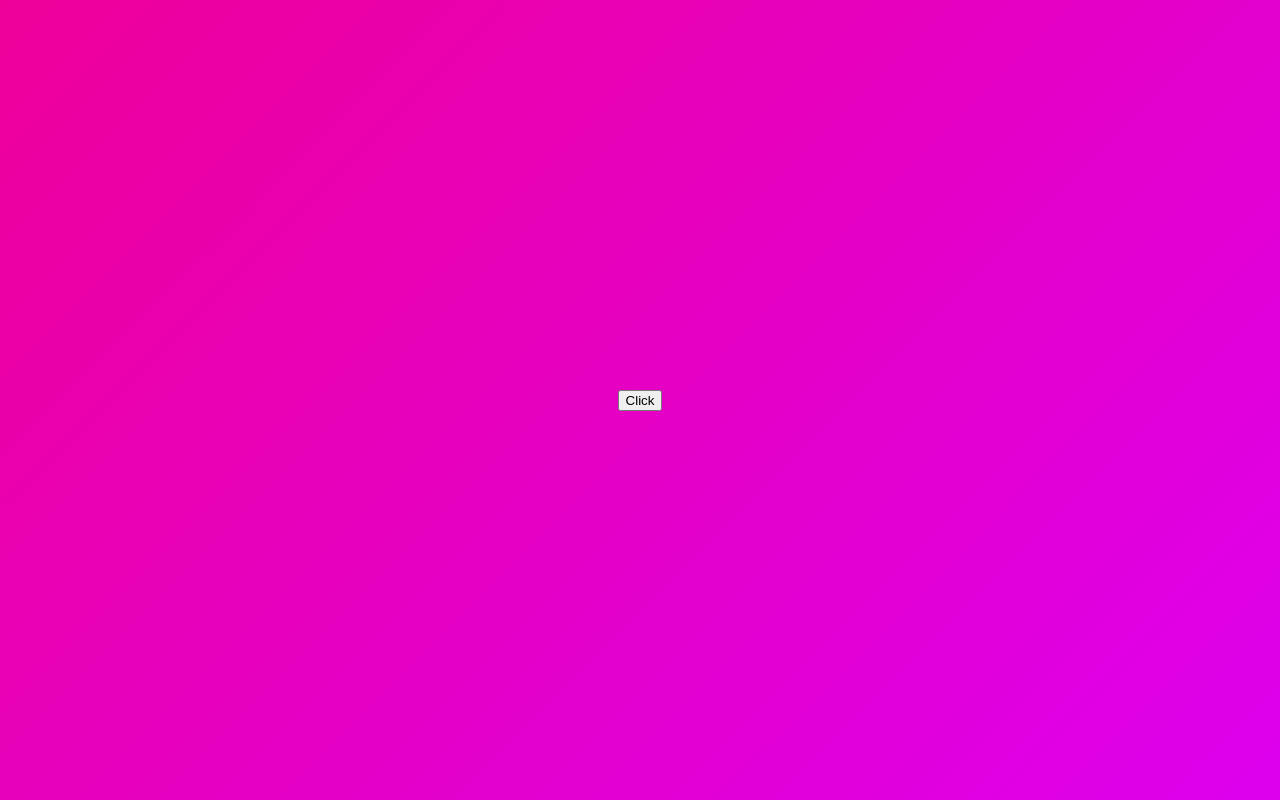
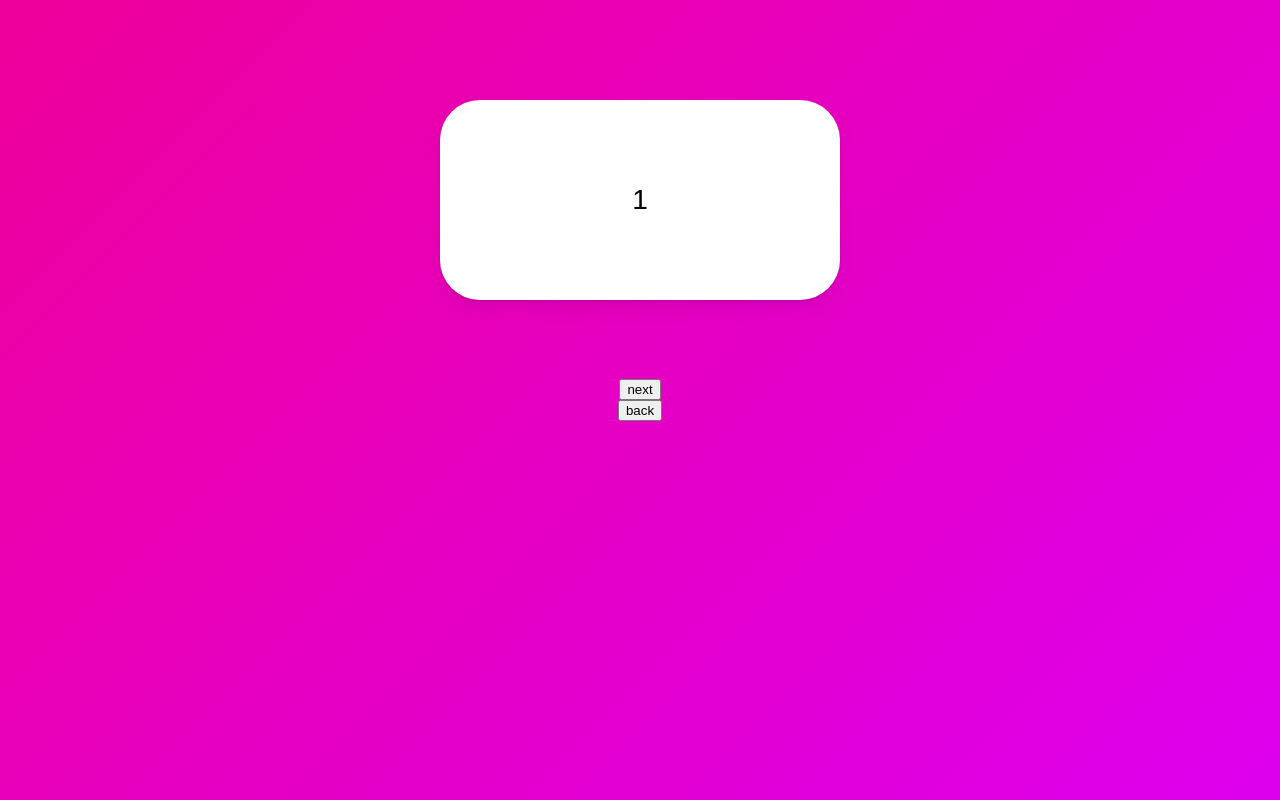
Before and after one commit to insidelamp/nomad_framermotion, a React (Create React App) app in the folder animation/: page / in a window 1280 px wide. Built offline with nearby package versions, Linux system fonts and the light colour scheme.

Commit message:
formar slider 만들기

```diff
--- a/animation/src/App.tsx
+++ b/animation/src/App.tsx
@@ -8,6 +8,7 @@
   display: flex;
   justify-content: center;
   align-items: center;
+  flex-direction: column;
 `;
 
 const Box = styled(motion.div)`
@@ -17,61 +18,60 @@
   border-radius: 40px;
   position: absolute;
   top: 100px;
+  display: flex;
+  align-items: center;
+  justify-content: center;
+  font-size: 28px;
   box-shadow: 0 2px 3px rgba(0, 0, 0, 0.1), 0 10px 20px rgba(0, 0, 0, 0.06);
 `;
 
-const boxVariants = {
-  initial: {
+const box = {
+  invisible: {
+    x: 500,
     opacity: 0,
     scale: 0,
   },
   visible: {
+    x: 0,
     opacity: 1,
     scale: 1,
-    rotateZ: 360,
+    transition: {
+      duration: 1,
+    },
   },
-  leaving: {
+  exit: {
+    x: -500,
     opacity: 0,
-    scale: 0,
-    y: 20,
+    rotateX: 180,
+    transition: { duration: 1 },
   },
 };
+
 function App() {
-  const [showing, setShowing] = useState(false);
-  const toggleShowing = () => setShowing((prev) => !prev);
+  const [visible, setVisible] = useState(1);
+  const nextPlease = () => setVisible((prev) => (prev === 10 ? 10 : prev + 1));
+  const prevPlease = () => setVisible((prev) => (prev === 1 ? 1 : prev - 1));
   return (
     <Wrapper>
-      <button onClick={toggleShowing}>Click</button>
       <AnimatePresence>
-        {showing ? (
-          <Box
-            variants={boxVariants}
-            initial="initial"
-            animate="visible"
-            exit="leaving"
-          />
-        ) : null}
+        {[1, 2, 3, 4, 5, 6, 7, 8, 9, 10].map((i) =>
+          i === visible ? (
+            <Box
+              variants={box}
+              initial="invisible"
+              animate="visible"
+              exit="exit"
+              key={i}
+            >
+              {i}
+            </Box>
+          ) : null
+        )}
       </AnimatePresence>
+      <button onClick={nextPlease}>next</button>
+      <button onClick={prevPlease}>back</button>
     </Wrapper>
   );
 }
 
 export default App;
-
-// formar AnimatePresence react-app 에서 사라지는 commponent를 animate함
-
-/* react-js 에서의 방식
-function App() {
-  const [showing, setShowing] = useState(false);
-  const toggleShowing = () => setShowing((prev) => !prev);
-  return (
-    <Wrapper>
-      <button onClick={toggleShowing}>Click</button>
-      {showing ? <Box /> : null}
-    </Wrapper>
-  );
-}
-
- */
-
-//
```
